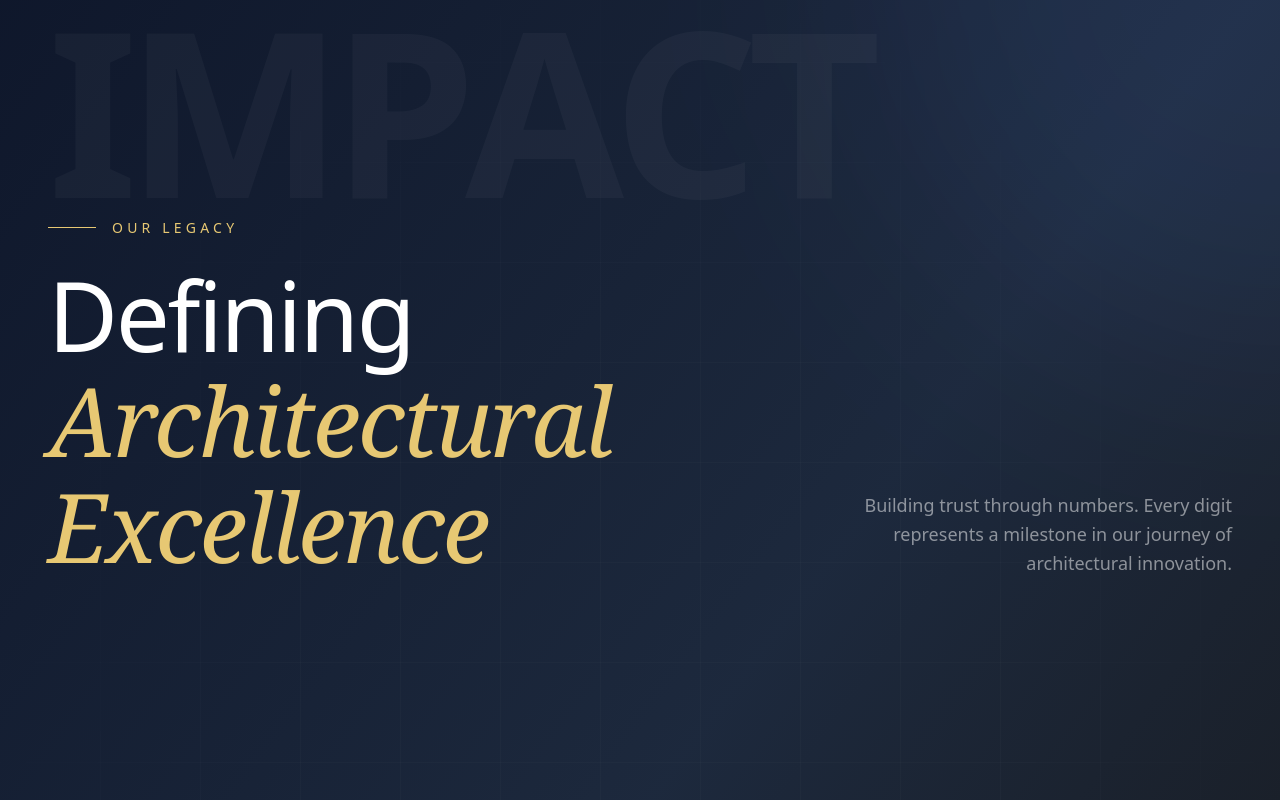
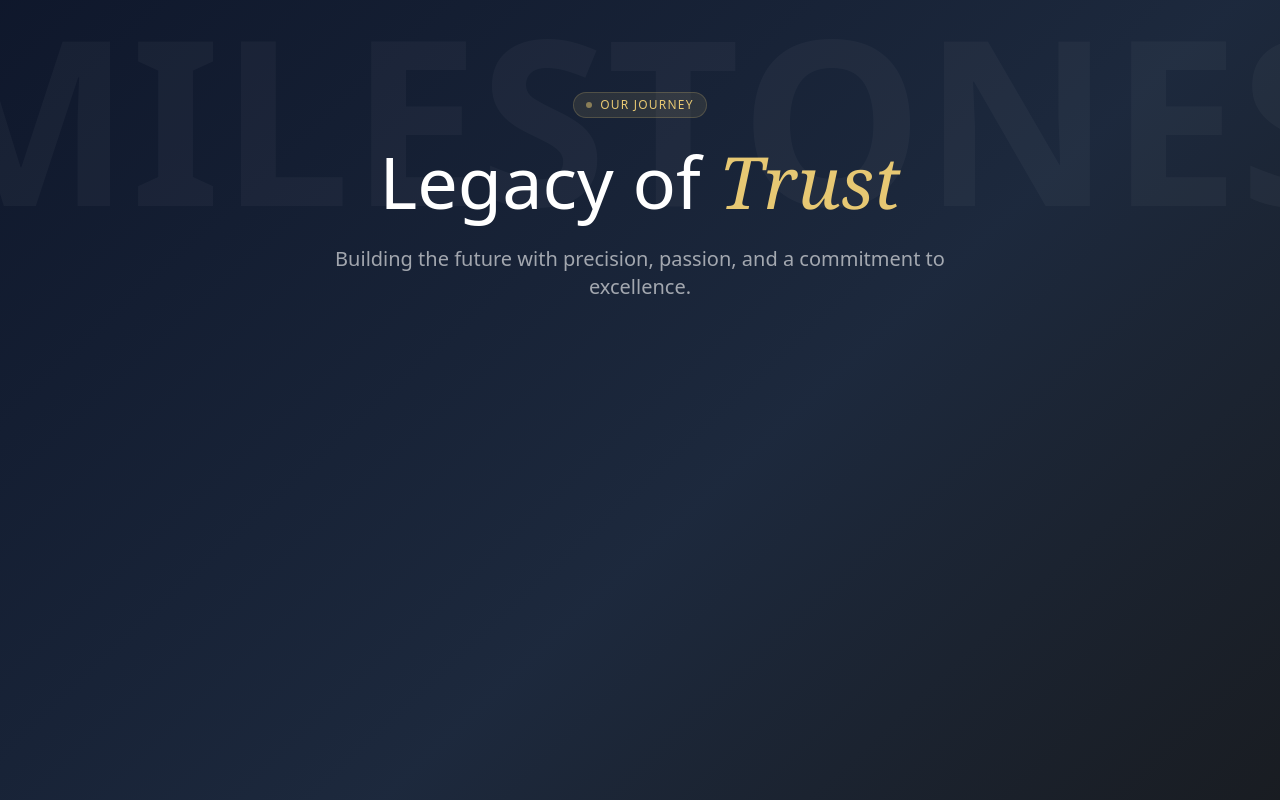
Before and after one commit to jubayer17/Geek-Estates, a Next.js app: page / in a window 1280 px wide. Shown: the part 2460-3260 px from the top of the page. Built offline with nearby package versions, Linux system fonts and the light colour scheme.

Commit message:
refactor(Home/StatsSection): simplify layout and improve visual hierarchy
- Replace complex background elements with simpler "MILESTONES" text
- Streamline header section with centered layout and reduced elements
- Simplify stats cards layout with consistent margins and hover effects

```diff
--- a/components/Home/StatsSection.tsx
+++ b/components/Home/StatsSection.tsx
@@ -145,73 +145,55 @@ export default function StatsSection() {
     }, [])
 
     return (
-        <section ref={sectionRef} className="relative min-h-screen bg-gradient-to-br from-slate-900 via-slate-800 to-neutral-900 py-24 md:py-32 overflow-hidden">
-
-            {/* Background Abstract Elements */}
-            <div className="absolute inset-0 pointer-events-none">
-                <div className="absolute top-0 right-0 w-[800px] h-[800px] bg-slate-900/50 rounded-full blur-[120px] translate-x-1/2 -translate-y-1/2 mix-blend-screen"></div>
-                <div className="absolute bottom-0 left-0 w-[600px] h-[600px] bg-slate-900/30 rounded-full blur-[100px] -translate-x-1/2 translate-y-1/2"></div>
-                {/* Grid Pattern */}
-                <div className="absolute inset-0 bg-[linear-gradient(rgba(255,255,255,0.02)_1px,transparent_1px),linear-gradient(90deg,rgba(255,255,255,0.02)_1px,transparent_1px)] bg-[size:100px_100px] [mask-image:radial-gradient(ellipse_at_center,black_40%,transparent_80%)]"></div>
+        <section
+            ref={sectionRef}
+            className="relative py-20 lg:py-32 overflow-hidden bg-gradient-to-br from-slate-900 via-slate-800 to-neutral-900"
+        >
+            {/* Background Big Text */}
+            <div className="absolute top-10 left-0 w-full overflow-hidden pointer-events-none select-none z-0">
+                <div className="flex justify-center">
+                    {"MILESTONES".split("").map((char, i) => (
+                        <span
+                            key={i}
+                            data-anim="bg-letter"
+                            className="text-[15vw] md:text-[18vw] font-black text-white leading-none inline-block origin-bottom"
+                        >
+                            {char}
+                        </span>
+                    ))}
+                </div>
             </div>
 
-            {/* Standard Container - Matching Reviews.tsx & WhyWithUs.tsx */}
-            <div className="max-w-[1800px] mx-auto px-4 sm:px-6 lg:px-12 relative z-10">
-
-                {/* Header Section */}
-                <div className="relative mb-24 md:mb-40">
-                    {/* Big Background Text */}
-                    <div className="absolute -top-16 md:-top-24 left-0 w-full overflow-hidden pointer-events-none select-none z-0">
-                        <h2 className="text-[18vw] font-bold text-white leading-none tracking-tighter text-left flex">
-                            {"IMPACT".split("").map((letter, i) => (
-                                <span key={i} data-anim="bg-letter" className="inline-block opacity-0">
-                                    {letter}
-                                </span>
-                            ))}
-                        </h2>
+            {/* Content Container */}
+            <div ref={containerRef} className="relative z-10 max-w-[1920px] mx-auto px-4 lg:px-4">
+                {/* Header */}
+                <div className="mb-20 md:mb-32 max-w-7xl mx-auto text-center px-4">
+                    <div className="inline-flex items-center gap-2 px-3 py-1 rounded-full bg-[#E7C873]/10 border border-[#E7C873]/20 mb-6 stats-header-item">
+                        <span className="w-1.5 h-1.5 rounded-full bg-[#E7C873] animate-pulse" />
+                        <span className="text-[#E7C873] text-xs uppercase tracking-widest font-medium">Our Journey</span>
                     </div>
 
-                    <div className="relative z-10 flex flex-col md:flex-row items-end justify-between gap-8 pt-24 md:pt-32">
-                        <div>
-                            <div className="flex items-center gap-4 mb-6 stats-header-item">
-                                <span className="w-12 h-[1px] bg-[#E7C873]"></span>
-                                <span className="text-[#E7C873] font-medium tracking-[0.3em] uppercase text-sm">Our Legacy</span>
-                            </div>
-                            <h2 className="stats-header-item text-6xl sm:text-7xl md:text-8xl font-light text-white tracking-tight leading-[1.1]">
-                                Defining <span className="font-serif italic text-[#E7C873]">Architectural Excellence</span>
-                            </h2>
-                        </div>
-                        <p className="stats-header-item text-white/50 max-w-md text-lg leading-relaxed text-right hidden md:block">
-                            Building trust through numbers. Every digit represents a milestone in our journey of architectural innovation.
-                        </p>
-                    </div>
+                    <h2 className="text-4xl md:text-6xl lg:text-7xl font-light text-white mb-6 stats-header-item leading-[1.1]">
+                        Legacy of <span className="font-serif italic text-[#E7C873]">Trust</span>
+                    </h2>
+
+                    <p className="text-white/60 text-lg md:text-xl max-w-2xl mx-auto font-light stats-header-item">
+                        Building the future with precision, passion, and a commitment to excellence.
+                    </p>
                 </div>
 
-                {/* Staircase Content Container */}
-                <div ref={containerRef} className="flex flex-col relative w-full pb-10">
-                    {stats.map((stat, i) => (
+                {/* Staircase Cards */}
+                <div className="flex flex-col w-full">
+                    {stats.map((stat, index) => (
                         <div
                             key={stat.id}
-                            ref={el => { cardsRef.current[i] = el }}
-                            // Width & Layout Logic:
-                            // - Base width: 82% to allow for significant staircase stepping
-                            // - Height: min-h-[140px] mobile, md:min-h-[180px] desktop
-                            // - Margins: Large staggered left margins (6%, 12%, 18%) for clear stairs
-                            className={`
-                                relative w-full md:w-[82%]
-                                min-h-[140px] md:min-h-[180px] p-6 md:px-12 md:py-14
-                                border border-white/10
-                                bg-gradient-to-r from-white/[0.03] to-transparent
-                                backdrop-blur-[2px] shadow-2xl
-                                hover:from-white/[0.06] hover:border-[#E7C873]/50
-                                transition-all duration-500 group
-                                flex flex-col md:flex-row items-center justify-between gap-6 md:gap-12
-                                ${i !== 0 ? 'mt-8 md:-mt-8' : ''}
-                                ${i === 0 ? 'md:ml-0 z-40' : ''}
-                                ${i === 1 ? 'md:ml-[6%] z-30' : ''}
-                                ${i === 2 ? 'md:ml-[12%] z-20' : ''}
-                                ${i === 3 ? 'md:ml-[18%] z-10' : ''}
-                            `}
+                            ref={el => { cardsRef.current[index] = el }}
+                            className="relative w-full md:w-[99%] lg:w-[99%] mx-auto h-auto md:h-[150px] bg-white/5 backdrop-blur-md border-l-4 border-[#E7C873] group hover:bg-white/10 transition-colors duration-500 mb-8 md:mb-0"
+                            style={{
+                                marginLeft: index % 2 === 0 ? '0.33%' : 'auto',
+                                marginRight: index % 2 !== 0 ? '0.33%' : 'auto',
+                                marginTop: index === 0 ? '0' : '-1px', // Seamless stacking (visually connected via spacing)
+                            }}
                         >
                             {/* Inner Content */}
                             <div className="flex items-center gap-6 md:gap-10 w-full">
```
